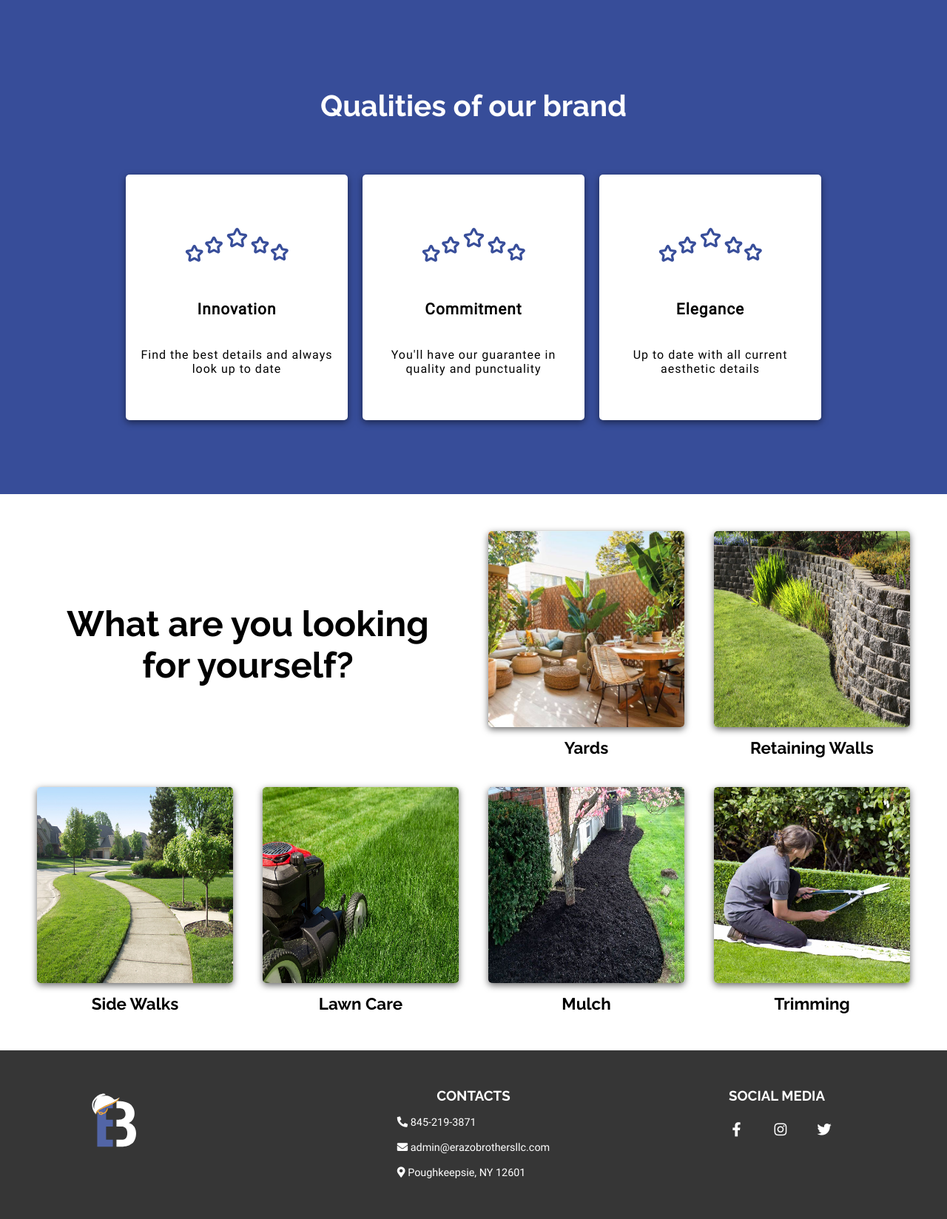
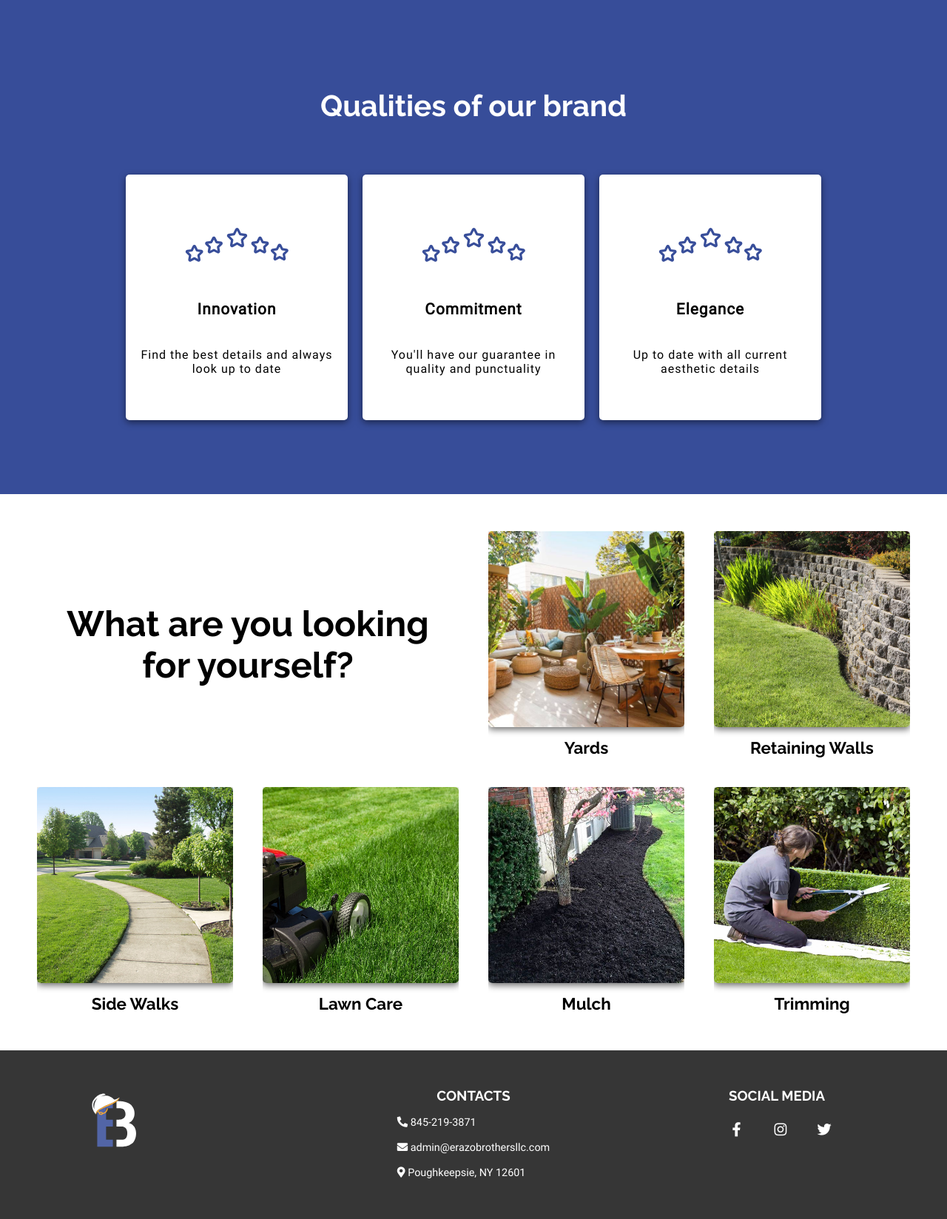
Before and after one commit to snakepatch53/constructora, a PHP site: template src/templates/public.pages/home.php in a window 1280 px wide. Shown: the part 1228-2876 px from the top of the page at 74% size. Run offline with PHP 8.4, Linux system fonts and the light colour scheme; the template is opened without the code that fills it, so the values that code supplies are empty.

Commit message:
On branch master Your branch is up to date with 'origin/master'.
Changes to be committed:
	modified:   public/css.public/home.css
	modified:   src/templates/public.pages/home.php

```diff
--- a/public/css.public/home.css
+++ b/public/css.public/home.css
@@ -319,6 +319,8 @@
     justify-content: center;
     align-items: center;
     gap: 15px;
+    overflow: hidden;
+    cursor: pointer;
 }
 
 .section-3 .container .item.title {
@@ -332,11 +334,27 @@
     padding: 10px;
 }
 
-.section-3 .container .item img {
+.section-3 .container .item .img {
     flex: 1;
+    display: block;
     width: 100%;
+    overflow: hidden;
+    aspect-ratio: 4/4;
     border-radius: 5px;
     box-shadow: 0 3px 10px 0 rgba(0, 0, 0, 0.6);
+}
+
+.section-3 .container .item img {
+    width: 100%;
+    height: 100%;
+    object-fit: cover;
+    object-position: center;
+    transition: all 0.2s ease;
+}
+
+.section-3 .container .item:hover img {
+    transform: scale(1.4);
+    transition: all 0.2s ease;
 }
 
 .section-3 .container .item h3 {
--- a/src/templates/public.pages/home.php
+++ b/src/templates/public.pages/home.php
@@ -87,27 +87,39 @@
                         <h2>What are you looking for yourself?</h2>
                     </div>
                     <div class="item">
+                        <div class="img">
                             <img src="<?= $DATA['http_domain'] ?>public/img.patios/1.jpg" alt="Image of patio">
+                        </div>
                         <h3>Yards</h3>
                     </div>
                     <div class="item">
+                        <div class="img">
                             <img src="<?= $DATA['http_domain'] ?>public/img.patios/2.jpg" alt="Image of Retaining Walls">
+                        </div>
                         <h3>Retaining Walls</h3>
                     </div>
                     <div class="item">
+                        <div class="img">
                             <img src="<?= $DATA['http_domain'] ?>public/img.patios/3.jpg" alt="Image of Side Walks">
+                        </div>
                         <h3>Side Walks</h3>
                     </div>
                     <div class="item">
+                        <div class="img">
                             <img src="<?= $DATA['http_domain'] ?>public/img.patios/4.jpg" alt="Image of Lawn Care">
+                        </div>
                         <h3>Lawn Care</h3>
                     </div>
                     <div class="item">
+                        <div class="img">
                             <img src="<?= $DATA['http_domain'] ?>public/img.patios/5.jpg" alt="Image of Mulch">
+                        </div>
                         <h3>Mulch</h3>
                     </div>
                     <div class="item">
+                        <div class="img">
                             <img src="<?= $DATA['http_domain'] ?>public/img.patios/6.jpg" alt="Image of Trimming">
+                        </div>
                         <h3>Trimming</h3>
                     </div>
                 </div>
```
Lines whose indentation alone changed are shown as unchanged.
